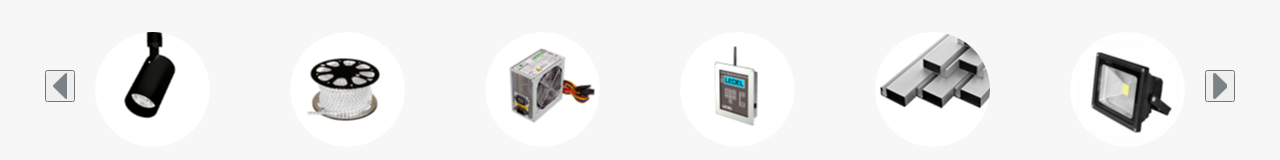
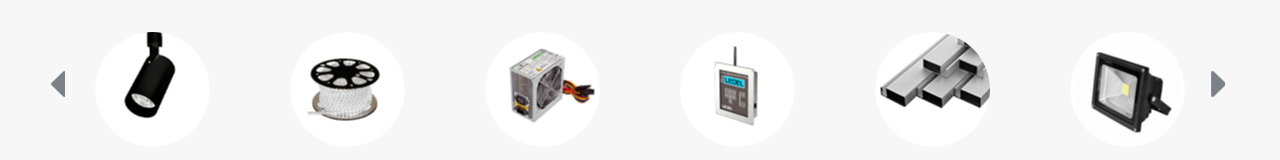
Before and after one commit to RaulMalinin/Intraled, a plain HTML site: page index.html in a window 1280 px wide. Shown: the part 236-396 px from the top of the page. Drawn offline with Linux system fonts and the light colour scheme.

Commit message:
Правки1

```diff
--- a/style.css
+++ b/style.css
@@ -46,8 +46,6 @@ header {
 .header-top {
     width: 100%;
     height: 70px;
-    /*padding-left: calc((375/1920)*100%);
-    padding-right: calc((375/1920)*100%);*/
     background-color: #ebf0f5;
 }
 
@@ -293,6 +291,8 @@ main {
     position: absolute;
     margin-top: 78px;
     margin-left: -10px;
+    border: none;
+    background-color: #f7f7f7;
 }
 
     .slider-arrow-left {
@@ -305,6 +305,8 @@ main {
     position: absolute;
     margin-top: 78px;
     margin-left: 1150px;
+    border: none;
+    background-color: #f7f7f7;
 }
 
     .slider-arrow-right {
```
